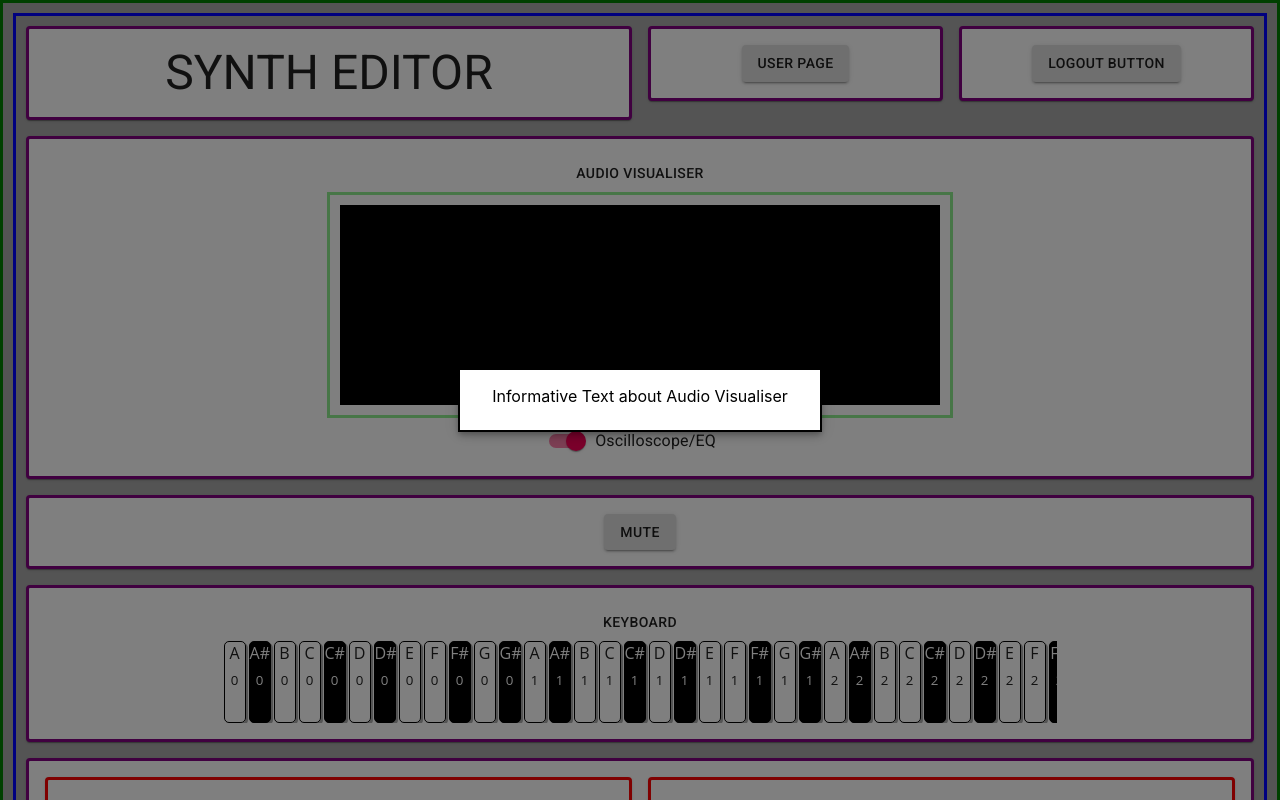
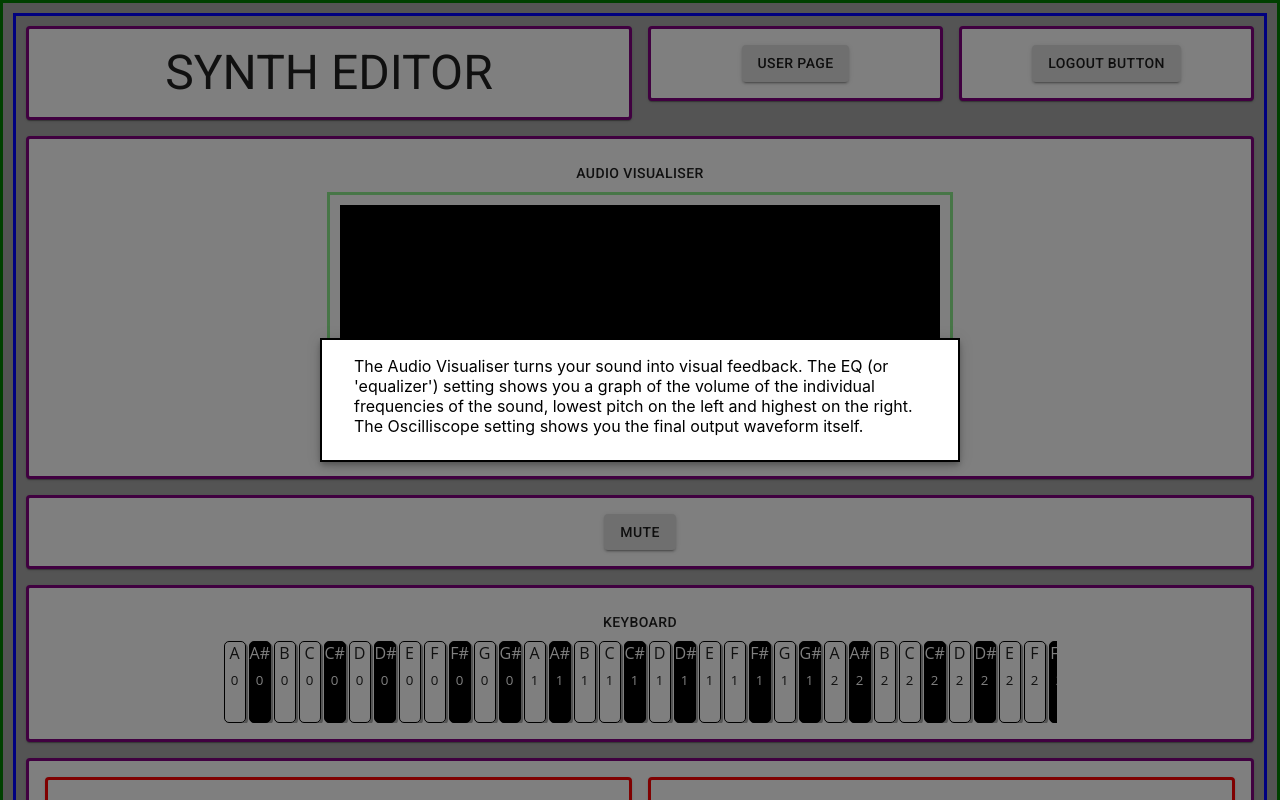
Before and after one commit to bstizzle/synthesizio-frontend, a React (Create React App) app: page /syntheditor in a window 1280 px wide. Both pictures are taken after a click on the button "AUDIO VISUALISER". Shown: the top 800 px of the page. Built offline with nearby package versions, Linux system fonts and the light colour scheme; no server answers.

Commit message:
added descriptions for each param's modal

```diff
--- a/src/Components/InfoModal.js
+++ b/src/Components/InfoModal.js
@@ -22,6 +22,8 @@ function InfoModal({ topic }) {
             display: 'flex',
             alignItems: 'center',
             justifyContent: 'center',
+            maxWidth: '50%',
+            margin: 'auto'
         },
         paper: {
             backgroundColor: theme.palette.background.paper,
@@ -32,6 +34,14 @@ function InfoModal({ topic }) {
     }));
 
     const classes = useStyles();
+
+    //descriptions for each of the info popups
+    const paramInfo = {
+        "Keyboard": "Click on keys to play your synth at that pitch, the first oscillator frequency will change to the key you click, with the second frequency mainting its interval above or below.",
+        "Distortion": "Distortion creates a non-linear relationship between the input and the output of a sound. It does this by imposing another waveform on top of your sound, the more vertical the curve the more harsh the distortion. Distortion Gain determines the extremes of the change. Softer distortion provides more natural sound, while harder introduces more clipping/peaking. As an example, the default soft distortion curve used can be viewed here: https://www.desmos.com/calculator/jsqwtqac8p",
+        "Oscillators": "The oscillators produce your basic sound. You can select between four waveforms, which you can view in the Oscilliscope setting of the visualiser. You can set the overall gain (volume) for both oscillators, as well as set the frequency (or note/tone) of each oscillator separately.",
+        "Audio Visualiser": "The Audio Visualiser turns your sound into visual feedback. The EQ (or 'equalizer') setting shows you a graph of the volume of the individual frequencies of the sound, lowest pitch on the left and highest on the right. The Oscilliscope setting shows you the final output waveform itself."
+    }
 
     return(
         <div>
@@ -47,7 +57,7 @@ function InfoModal({ topic }) {
                 }}>
                 <Fade in={open}>
                     <div className={classes.paper}>
-                        Informative Text about {topic}
+                        {paramInfo[topic]}
                     </div>
                 </Fade>
             </Modal>
```
Also changed, not shown: 1 other file (tests, documents, lock files or other folders).
